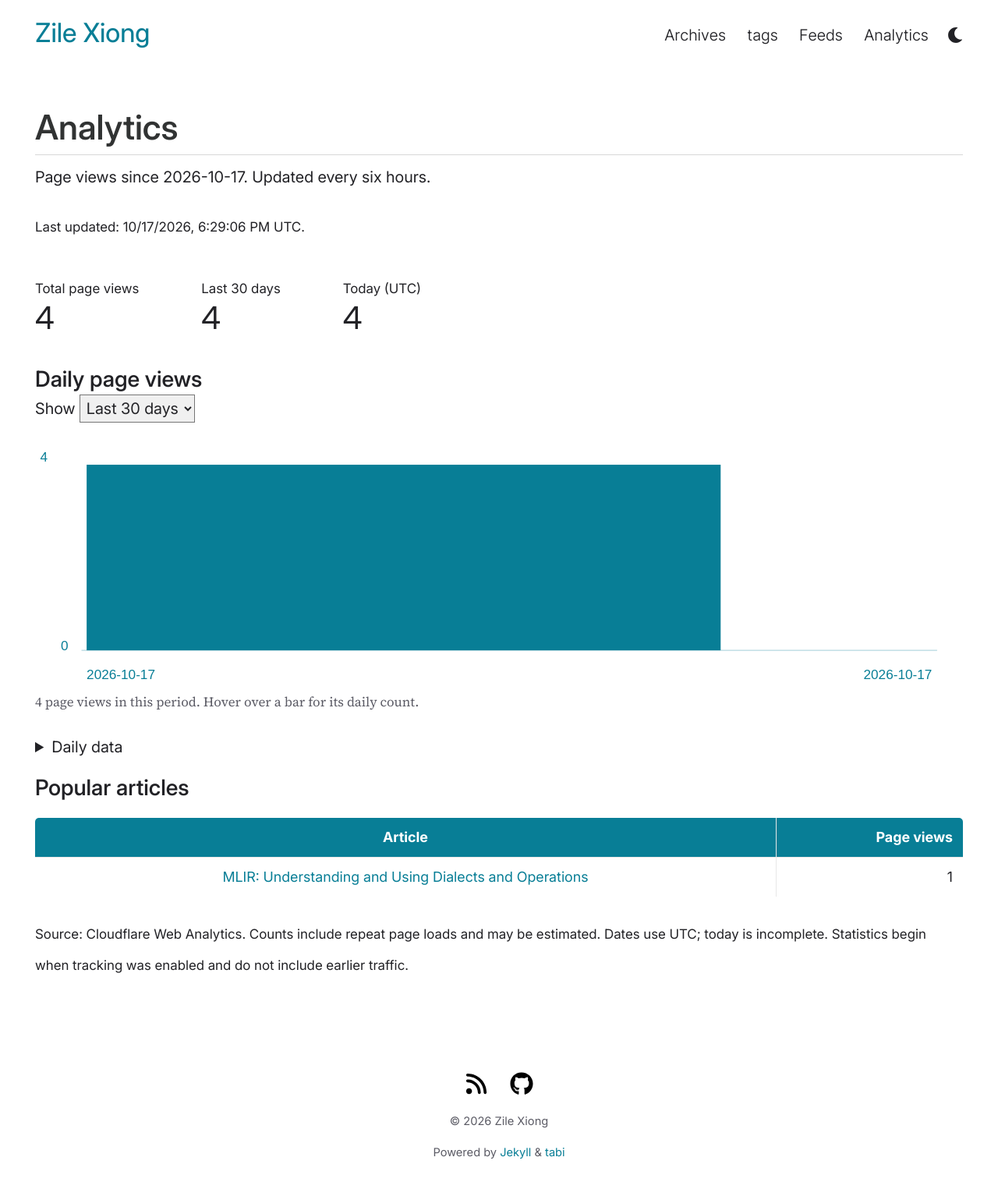
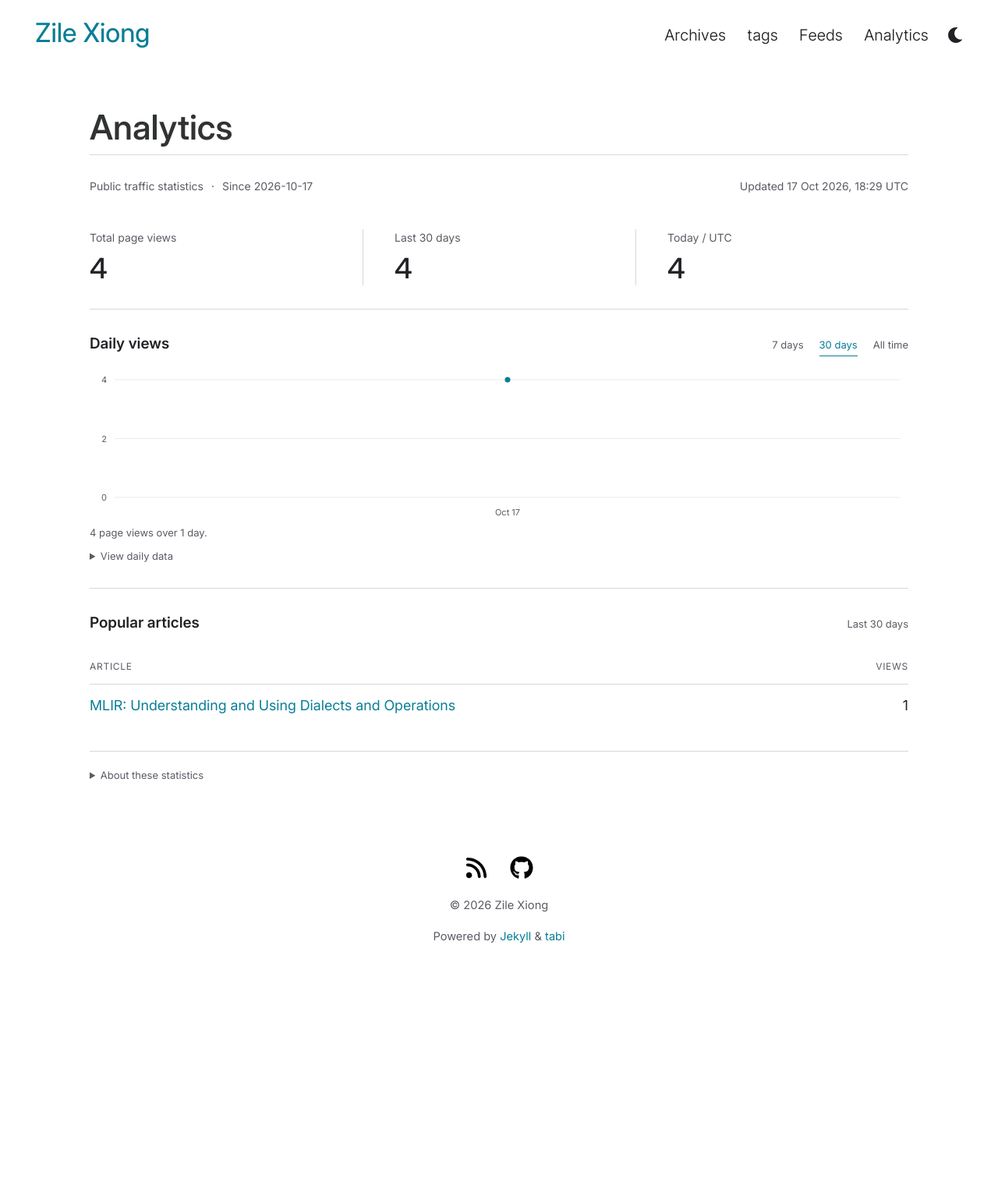
Before and after one commit to xiongzile/xiongzile.github.io, a Jekyll site: the page built from analytics.html, in a window 1280 px wide. Shown: the whole page at 78% size. Built offline with Jekyll 4.4.1, drawn with Linux system fonts in a browser that asks for light colours; after the commit the page ends 1248 px from its top, so only the background shows below that.

Commit message:
Refine analytics layout to match the blog theme

```diff
--- a/analytics.html
+++ b/analytics.html
@@ -1,46 +1,63 @@
 ---
-layout: page
+layout: default
 title: Analytics
 permalink: /analytics/
 description: Public page-view totals, daily trends, and popular articles.
 ---
 <link rel="stylesheet" href="{{ '/assets/analytics.css' | relative_url }}">
+<main class="analytics-page">
+  <h1 class="title-container section-title bottom-divider">Analytics</h1>
   <div id="analytics" data-source="{{ '/assets/analytics.json' | relative_url }}">
-  <p>Page views since <span id="analytics-start">tracking began</span>. Updated every six hours.</p>
+    <div class="analytics-meta">
+      <p>Public traffic statistics <span aria-hidden="true">·</span> Since <span id="analytics-start">tracking began</span></p>
       <p id="analytics-status" role="status">Loading statistics…</p>
+    </div>
     <noscript><p>Enable JavaScript to view the dashboard, or <a href="{{ '/assets/analytics.json' | relative_url }}">read the data</a>.</p></noscript>
     <div id="analytics-results" hidden>
       <dl class="analytics-totals">
         <div><dt>Total page views</dt><dd id="analytics-total"></dd></div>
         <div><dt>Last 30 days</dt><dd id="analytics-month"></dd></div>
-      <div><dt>Today (UTC)</dt><dd id="analytics-today"></dd></div>
+        <div><dt>Today <span class="analytics-muted">/ UTC</span></dt><dd id="analytics-today"></dd></div>
       </dl>
-    <h2>Daily page views</h2>
-    <label for="analytics-range">Show</label>
-    <select id="analytics-range">
-      <option value="30">Last 30 days</option>
-      <option value="7">Last 7 days</option>
-      <option value="0">All time</option>
-    </select>
+      <section class="analytics-section" aria-labelledby="analytics-trend-title">
+        <div class="analytics-section-heading">
+          <h2 id="analytics-trend-title">Daily views</h2>
+          <div class="analytics-ranges" role="group" aria-label="Time range">
+            <button type="button" data-range="7" aria-pressed="false">7 days</button>
+            <button type="button" data-range="30" aria-pressed="true">30 days</button>
+            <button type="button" data-range="0" aria-pressed="false">All time</button>
+          </div>
+        </div>
         <figure class="analytics-chart">
-      <svg id="analytics-chart" viewBox="0 0 900 240" role="img" aria-labelledby="analytics-chart-title analytics-chart-desc">
+          <svg id="analytics-chart" role="img" aria-labelledby="analytics-chart-title analytics-chart-desc">
             <title id="analytics-chart-title">Daily page views</title>
             <desc id="analytics-chart-desc"></desc>
           </svg>
           <figcaption id="analytics-chart-caption"></figcaption>
         </figure>
-    <details>
-      <summary>Daily data</summary>
-      <div class="analytics-table"><table><thead><tr><th scope="col">Date (UTC)</th><th scope="col">Page views</th></tr></thead><tbody id="analytics-days"></tbody></table></div>
+        <details class="analytics-daily-data">
+          <summary>View daily data</summary>
+          <div class="analytics-table"><table><thead><tr><th scope="col">Date / UTC</th><th scope="col">Views</th></tr></thead><tbody id="analytics-days"></tbody></table></div>
         </details>
-    <h2>Popular articles</h2>
-    <p id="analytics-popular-empty" hidden>No article views in this period yet.</p>
+      </section>
+      <section class="analytics-section" aria-labelledby="analytics-popular-title">
+        <div class="analytics-section-heading">
+          <h2 id="analytics-popular-title">Popular articles</h2>
+          <span id="analytics-period" class="analytics-muted">Last 30 days</span>
+        </div>
+        <p id="analytics-popular-empty" class="analytics-muted" hidden>No article views in this period yet.</p>
         <div class="analytics-table" id="analytics-popular-table">
-      <table><thead><tr><th scope="col">Article</th><th scope="col">Page views</th></tr></thead><tbody id="analytics-popular"></tbody></table>
+          <table><thead><tr><th scope="col">Article</th><th scope="col">Views</th></tr></thead><tbody id="analytics-popular"></tbody></table>
         </div>
-    <p class="analytics-note">Source: Cloudflare Web Analytics. Counts include repeat page loads and may be estimated. Dates use UTC; today is incomplete. Statistics begin when tracking was enabled and do not include earlier traffic.</p>
+      </section>
+      <details class="analytics-about">
+        <summary>About these statistics</summary>
+        <p>Source: Cloudflare Web Analytics. Updated every six hours. Page views include repeat loads and may be estimated; they do not represent unique visitors. Dates use UTC and today is incomplete.</p>
+        <p>Tracking started on <span id="analytics-start-note"></span>. Earlier traffic is not included.</p>
+      </details>
     </div>
   </div>
+</main>
 {% assign articles = site.pages | where: 'layout', 'post' %}
 <script id="analytics-articles" type="application/json">{ {% for post in articles %}{{ post.url | jsonify }}: {{ post.title | jsonify }}{% unless forloop.last %},{% endunless %}{% endfor %} }</script>
 <script defer src="{{ '/assets/analytics.js' | relative_url }}"></script>
--- a/assets/analytics.css
+++ b/assets/analytics.css
@@ -1,25 +1,48 @@
-.analytics-totals {
-  display: flex;
-  flex-wrap: wrap;
-  gap: 1rem 4rem;
-  margin-block: 2rem;
+/* Use the blog's fonts, colors, and thin rules; keep the dashboard in a readable column. */
+.analytics-page { max-width: 1050px; margin-inline: auto; }
+#analytics { font-family: var(--sans-serif-font); line-height: 1.6; }
+#analytics p { margin: 0; }
+#analytics .analytics-meta { display: flex; flex-wrap: wrap; justify-content: space-between; gap: 0.25rem 1.5rem; margin: 1rem 0 1.75rem; font-size: 0.7rem; color: var(--meta-color); }
+.analytics-meta span[aria-hidden] { margin-inline: 0.3rem; }
+.analytics-muted { color: var(--meta-color); }
+#analytics .analytics-totals { display: grid; grid-template-columns: repeat(3, 1fr); margin: 0; padding: 0 0 1.5rem; border-bottom: 0.5px solid var(--divider-color); }
+.analytics-totals > div + div { border-inline-start: 0.5px solid var(--divider-color); padding-inline-start: 2rem; }
+.analytics-totals dt { font-size: 0.7rem; color: var(--meta-color); }
+.analytics-totals dd { margin: 0.3rem 0 0; font-size: 1.8rem; font-weight: 500; line-height: 1.2; letter-spacing: -0.04em; font-variant-numeric: tabular-nums; }
+.analytics-section { padding-block: 1.5rem; border-bottom: 0.5px solid var(--divider-color); }
+.analytics-section-heading { display: flex; align-items: baseline; justify-content: space-between; flex-wrap: wrap; gap: 0.5rem 1rem; margin-bottom: 0.9rem; }
+#analytics h2 { margin: 0; font-size: 0.95rem; font-weight: 600; line-height: 1.5; }
+.analytics-section-heading > span { font-size: 0.65rem; }
+.analytics-ranges { display: flex; gap: 1rem; font-size: 0.65rem; }
+.analytics-ranges button { appearance: none; padding: 0 0 0.15rem; border: 0; border-bottom: 1px solid transparent; background: transparent; color: var(--meta-color); font: inherit; cursor: pointer; line-height: 1.6; }
+.analytics-ranges button[aria-pressed="true"] { color: var(--primary-color); border-bottom-color: currentColor; }
+.analytics-ranges button:hover { color: var(--primary-color); }
+.analytics-ranges button:focus-visible { outline: 2px solid var(--primary-color); outline-offset: 4px; }
+#analytics .analytics-chart { display: block; width: 100%; margin: 0; }
+.analytics-chart svg { display: block; width: 100%; height: 190px; overflow: visible; }
+.analytics-chart text { fill: var(--meta-color); font: 11px var(--sans-serif-font); }
+.analytics-chart .grid { stroke: var(--divider-color); stroke-width: 0.5; }
+.analytics-chart .trend { fill: none; stroke: var(--primary-color); stroke-width: 2; stroke-linejoin: round; stroke-linecap: round; }
+.analytics-chart .area { fill: var(--primary-color); opacity: 0.06; }
+.analytics-chart .point { fill: var(--primary-color); }
+#analytics .analytics-chart figcaption { color: var(--meta-color); font: 0.65rem/1.6 var(--sans-serif-font); text-align: left; margin-top: 0.4rem; }
+#analytics .analytics-daily-data { margin-top: 0.5rem; font-size: 0.65rem; color: var(--meta-color); }
+#analytics summary { cursor: pointer; }
+.analytics-table { overflow-x: auto; }
+#analytics table { width: 100%; margin: 0; border-collapse: collapse; border-radius: 0; table-layout: fixed; font-size: 0.75rem; }
+#analytics thead, #analytics tbody, #analytics tr { background: transparent; color: inherit; }
+#analytics th, #analytics td { padding: 0.65rem 0; background: transparent; border: 0; border-bottom: 0.5px solid var(--divider-color); text-align: left; }
+#analytics th { color: var(--meta-color); font-size: 0.6rem; font-weight: 400; text-transform: uppercase; letter-spacing: 0.06em; }
+#analytics tr:last-child td { border-bottom: 0; }
+#analytics th:last-child, #analytics td:last-child { width: 4rem; text-align: right; font-variant-numeric: tabular-nums; }
+#analytics #analytics-popular-empty { font-size: 0.75rem; padding-block: 0.5rem; }
+#analytics .analytics-about { margin-top: 1rem; color: var(--meta-color); font-size: 0.65rem; }
+#analytics .analytics-about p { margin-top: 0.6rem; max-width: 46rem; }
+#analytics [hidden] { display: none; }
+@media (max-width: 600px) {
+  .analytics-totals > div + div { padding-inline-start: 0.75rem; }
+  .analytics-totals dt { font-size: 0.6rem; }
+  .analytics-totals dd { font-size: 1.5rem; }
+  .analytics-ranges { gap: 0.75rem; }
+  .analytics-chart svg { height: 170px; }
 }
-.analytics-totals dt, .analytics-note, #analytics-status, .analytics-chart figcaption {
-  font-size: 0.85rem;
-}
-.analytics-totals dd {
-  font-size: 2rem;
-  font-variant-numeric: tabular-nums;
-  margin: 0;
-}
-.analytics-chart { display: block; width: 100%; margin: 1rem 0; }
-.analytics-chart figcaption { text-align: left; }
-.analytics-chart svg { display: block; width: 100%; height: auto; color: var(--primary-color); }
-.analytics-chart text { fill: currentColor; font: 13px sans-serif; }
-.analytics-chart .axis { stroke: currentColor; opacity: 0.3; }
-.analytics-chart .bar { fill: currentColor; }
-.analytics-table { overflow-x: auto; }
-.analytics-table table { width: 100%; }
-.analytics-table th:last-child, .analytics-table td:last-child { text-align: right; font-variant-numeric: tabular-nums; }
-#analytics-range { font: inherit; color: inherit; background: var(--bg-0, transparent); padding: 0.2rem; }
-#analytics [hidden] { display: none; }
--- a/assets/analytics.js
+++ b/assets/analytics.js
@@ -6,6 +6,7 @@
   const svgNS = 'http://www.w3.org/2000/svg';
   const set = (id, value) => { document.getElementById(id).textContent = value; };
   const sum = days => days.reduce((total, day) => total + day.views, 0);
+  const shortDate = value => new Date(`${value}T00:00:00Z`).toLocaleDateString('en', { month: 'short', day: 'numeric', timeZone: 'UTC' });
   const svg = (tag, attrs, text) => {
     const node = document.createElementNS(svgNS, tag);
     Object.entries(attrs).forEach(([key, value]) => node.setAttribute(key, value));
@@ -19,27 +20,52 @@
     return node;
   };
 
+  function drawChart(visible) {
+    const chart = document.getElementById('analytics-chart');
+    const width = Math.max(260, chart.clientWidth);
+    const height = chart.clientHeight;
+    const left = 32, right = width - 10, top = 12, bottom = height - 27;
+    chart.setAttribute('viewBox', `0 0 ${width} ${height}`);
+    chart.querySelectorAll('g').forEach(node => node.remove());
+    const group = svg('g', {});
+    const maximum = Math.max(2, ...visible.map(day => day.views));
+    const max = maximum <= 10 ? Math.ceil(maximum / 2) * 2 : Math.ceil(maximum / 10) * 10;
+    [0, max / 2, max].forEach(value => {
+      const y = bottom - value / max * (bottom - top);
+      group.append(svg('line', { x1: left, y1: y, x2: right, y2: y, class: 'grid' }));
+      group.append(svg('text', { x: left - 10, y: y + 4, 'text-anchor': 'end' }, number.format(value)));
+    });
+    const points = visible.map((day, i) => ({
+      x: visible.length === 1 ? (left + right) / 2 : left + i / (visible.length - 1) * (right - left),
+      y: bottom - day.views / max * (bottom - top), day
+    }));
+    if (points.length > 1) {
+      const line = points.map((point, i) => `${i ? 'L' : 'M'} ${point.x} ${point.y}`).join(' ');
+      group.append(svg('path', { d: `${line} L ${right} ${bottom} L ${left} ${bottom} Z`, class: 'area' }));
+      group.append(svg('path', { d: line, class: 'trend' }));
+    }
+    points.forEach(point => {
+      const hit = svg('circle', { cx: point.x, cy: point.y, r: visible.length > 60 ? 4 : 7, fill: 'transparent' });
+      hit.append(svg('title', {}, `${point.day.date}: ${number.format(point.day.views)} page views`));
+      group.append(hit);
+      if (visible.length <= 30) group.append(svg('circle', { cx: point.x, cy: point.y, r: visible.length === 1 ? 3.5 : 2.5, class: 'point', 'pointer-events': 'none' }));
+    });
+    if (visible.length === 1) {
+      group.append(svg('text', { x: points[0].x, y: height - 4, 'text-anchor': 'middle' }, shortDate(visible[0].date)));
+    } else {
+      group.append(svg('text', { x: left, y: height - 4 }, shortDate(visible[0].date)));
+      group.append(svg('text', { x: right, y: height - 4, 'text-anchor': 'end' }, shortDate(visible[visible.length - 1].date)));
+    }
+    chart.append(group);
+  }
+
   function render(days, range) {
     const visible = range ? days.slice(-range) : days;
-    const chart = document.getElementById('analytics-chart');
-    chart.querySelectorAll('g').forEach(node => node.remove());
-    const group = svg('g', {});
-    const max = Math.max(1, ...visible.map(day => day.views));
-    const width = 820 / visible.length;
-    group.append(svg('line', { x1: 45, y1: 205, x2: 875, y2: 205, class: 'axis' }));
-    group.append(svg('text', { x: 5, y: 22 }, number.format(max)));
-    group.append(svg('text', { x: 25, y: 205 }, '0'));
-    visible.forEach((day, i) => {
-      const height = day.views / max * 180;
-      const bar = svg('rect', { x: 50 + i * width, y: 205 - height, width: Math.max(0.5, width * 0.75), height, class: 'bar' });
-      bar.append(svg('title', {}, `${day.date}: ${number.format(day.views)} page views`));
-      group.append(bar);
-    });
-    group.append(svg('text', { x: 50, y: 233 }, visible[0].date));
-    group.append(svg('text', { x: 870, y: 233, 'text-anchor': 'end' }, visible[visible.length - 1].date));
-    chart.append(group);
-    set('analytics-chart-desc', `${number.format(sum(visible))} page views over ${visible.length} ${visible.length === 1 ? 'day' : 'days'}. Daily values are available in the table below.`);
-    set('analytics-chart-caption', `${number.format(sum(visible))} page views in this period. Hover over a bar for its daily count.`);
+    const description = `${number.format(sum(visible))} page views over ${visible.length} ${visible.length === 1 ? 'day' : 'days'}.`;
+    set('analytics-chart-desc', `${description} Daily values are available in the table below.`);
+    set('analytics-chart-caption', description);
+    set('analytics-period', range ? `Last ${range} days` : 'All time');
+    drawChart(visible);
     const daily = document.getElementById('analytics-days');
     daily.replaceChildren();
     visible.slice().reverse().forEach(day => {
@@ -61,6 +87,7 @@
     });
     document.getElementById('analytics-popular-empty').hidden = rows.length > 0;
     document.getElementById('analytics-popular-table').hidden = rows.length === 0;
+    return visible;
   }
 
   fetch(root.dataset.source, { cache: 'no-cache' }).then(response => {
@@ -76,16 +103,22 @@
     const month = cutoff.toISOString().slice(0, 10);
     const days = data.days.slice().sort((a, b) => a.date.localeCompare(b.date));
     set('analytics-start', data.startedAt);
+    set('analytics-start-note', data.startedAt);
     set('analytics-total', number.format(sum(days)));
     set('analytics-month', number.format(sum(days.filter(day => day.date >= month))));
     set('analytics-today', number.format(sum(days.filter(day => day.date === today))));
     const updated = new Date(data.updatedAt);
     const stale = Date.now() - updated.getTime() > 24 * 60 * 60 * 1000;
-    status.textContent = `${stale ? 'Update delayed. Last successful update' : 'Last updated'}: ${updated.toLocaleString('en', { timeZone: 'UTC' })} UTC.`;
+    const stamp = updated.toLocaleString('en-GB', { dateStyle: 'medium', timeStyle: 'short', timeZone: 'UTC' });
+    status.textContent = `${stale ? 'Update delayed · Last updated' : 'Updated'} ${stamp} UTC`;
     document.getElementById('analytics-results').hidden = false;
-    const selector = document.getElementById('analytics-range');
-    render(days, Number(selector.value));
-    selector.addEventListener('change', () => render(days, Number(selector.value)));
+    let visible = render(days, 30);
+    const buttons = root.querySelectorAll('[data-range]');
+    buttons.forEach(button => button.addEventListener('click', () => {
+      buttons.forEach(item => item.setAttribute('aria-pressed', String(item === button)));
+      visible = render(days, Number(button.dataset.range));
+    }));
+    new ResizeObserver(() => drawChart(visible)).observe(document.getElementById('analytics-chart'));
   }).catch(() => {
     status.textContent = 'Statistics are temporarily unavailable. Please try again later.';
   });
```
Lines whose indentation alone changed are shown as unchanged.
